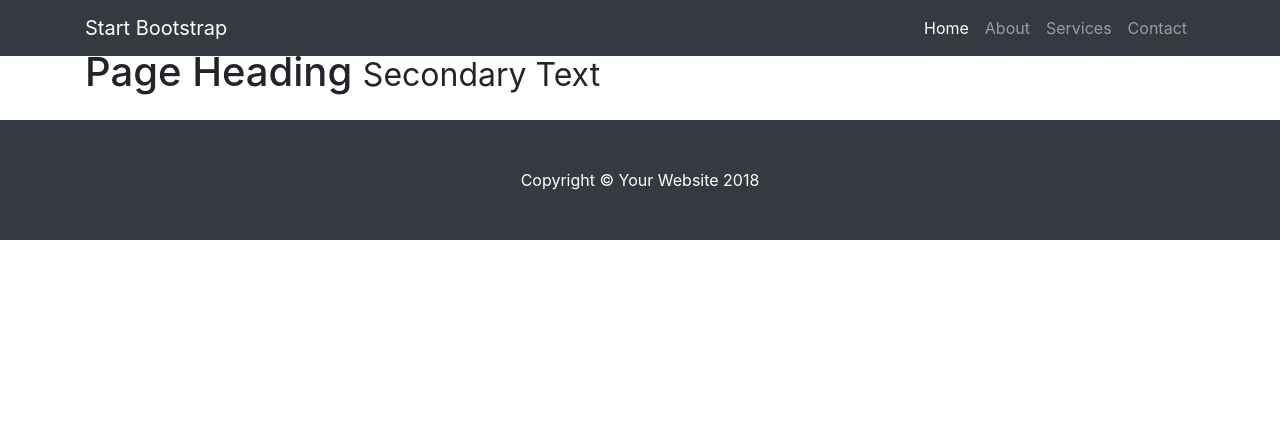
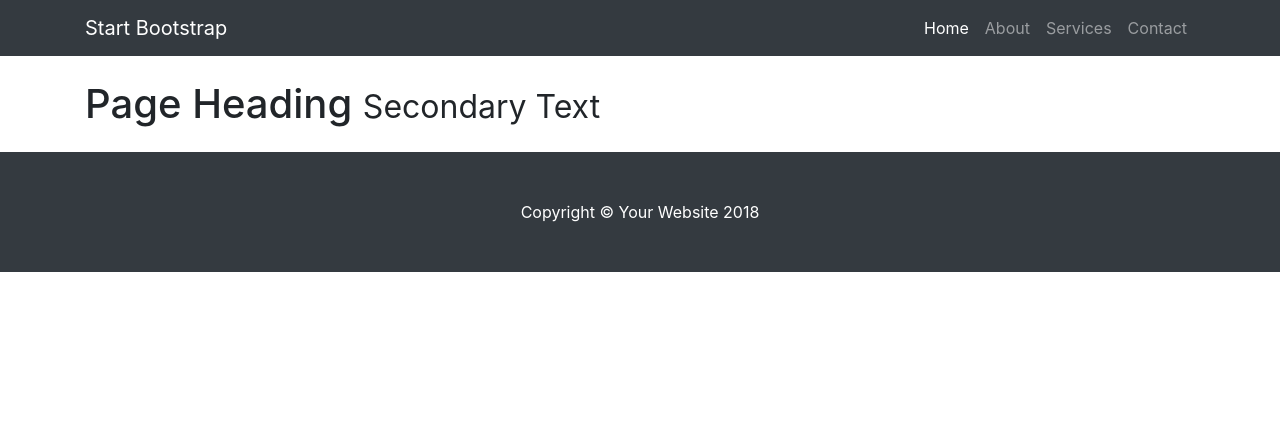
Before and after one commit to nachosmuchos/votelly, a Django app: page / in a window 1280 px wide. Shown: the top 440 px of the page. Run offline with Django 3.2, Linux system fonts and the light colour scheme; data that the repository does not hold is empty; some libraries are stand-ins or nearby versions.

Commit message:
fix for homepage styles

```diff
--- a/programs/templates/programs/home.html
+++ b/programs/templates/programs/home.html
@@ -1,72 +1,5 @@
-<!DOCTYPE html>
-<html lang="en">
-
-body {
-  padding-top: 54px;
-}
-
-@media (min-width: 992px) {
-  body {
-    padding-top: 56px;
-  }
-}
-
-.portfolio-item {
-  margin-bottom: 30px;
-}
-
-.pagination {
-  margin-bottom: 30px;
-}
-
-  <head>
-
-    <meta charset="utf-8">
-    <meta name="viewport" content="width=device-width, initial-scale=1, shrink-to-fit=no">
-    <meta name="description" content="">
-    <meta name="author" content="">
-
-    <link rel="stylesheet" href="https://stackpath.bootstrapcdn.com/bootstrap/4.1.1/css/bootstrap.min.css" integrity="sha384-WskhaSGFgHYWDcbwN70/dfYBj47jz9qbsMId/iRN3ewGhXQFZCSftd1LZCfmhktB" crossorigin="anonymous">
-    <link href="https://unpkg.com/ionicons@4.0.0/dist/css/ionicons.min.css"rel="stylesheet"/>
-
-    <title>3 Col Portfolio - Start Bootstrap Template</title>
-
-    <!-- Bootstrap core CSS -->
-
-    <!-- Custom styles for this template -->
-
-
-  </head>
-
-  <body>
-
-    <!-- Navigation -->
-    <nav class="navbar navbar-expand-lg navbar-dark bg-dark fixed-top">
-      <div class="container">
-        <a class="navbar-brand" href="#">Start Bootstrap</a>
-        <button class="navbar-toggler" type="button" data-toggle="collapse" data-target="#navbarResponsive" aria-controls="navbarResponsive" aria-expanded="false" aria-label="Toggle navigation">
-          <span class="navbar-toggler-icon"></span>
-        </button>
-        <div class="collapse navbar-collapse" id="navbarResponsive">
-          <ul class="navbar-nav ml-auto">
-            <li class="nav-item active">
-              <a class="nav-link" href="#">Home
-                <span class="sr-only">(current)</span>
-              </a>
-            </li>
-            <li class="nav-item">
-              <a class="nav-link" href="#">About</a>
-            </li>
-            <li class="nav-item">
-              <a class="nav-link" href="#">Services</a>
-            </li>
-            <li class="nav-item">
-              <a class="nav-link" href="#">Contact</a>
-            </li>
-          </ul>
-        </div>
-      </div>
-    </nav>
+{% extends 'base.html' %}
+{% block content %}
 
     <!-- Page Content -->
     <div class="container">
@@ -77,42 +10,23 @@ body {
       </h1>
 
       <div class="row">
-
-    {% for program in programs.all %}
+        {% for program in programs.all %}
         <div class="col-lg-4 col-sm-6 portfolio-item">
           <div class="card h-100">
-
+            <a href="#"><img class="card-img-top" src="http://placehold.it/700x400" alt=""></a>
             <div class="card-body">
-              <h4 class="card-title">{{ program.name }}
+              <h4 class="card-title">
+                <a href="{% url 'program_characters' program.id %}">{{ program.name }}</a>
               </h4>
               <p class="card-text">{{ program.description }}</p>
             </div>
-            <div class="card-footer text-muted">
-              <a href="{% url 'program_characters' program.id %}" class="btn btn-primary">Vote</a>
-            </div>
           </div>
         </div>
-    {% endfor %}
+        {% endfor %}
 
       </div>
       <!-- /.row -->
 
     </div>
     <!-- /.container -->
-
-    <!-- Footer -->
-    <footer class="py-5 bg-dark">
-      <div class="container">
-        <p class="m-0 text-center text-white">Copyright &copy; Your Website 2018</p>
-      </div>
-      <!-- /.container -->
-    </footer>
-
-    <!-- Bootstrap core JavaScript -->
-    <script src="https://code.jquery.com/jquery-3.3.1.slim.min.js" integrity="sha384-q8i/X+965DzO0rT7abK41JStQIAqVgRVzpbzo5smXKp4YfRvH+8abtTE1Pi6jizo" crossorigin="anonymous"></script>
-    <script src="https://cdnjs.cloudflare.com/ajax/libs/popper.js/1.14.3/umd/popper.min.js" integrity="sha384-ZMP7rVo3mIykV+2+9J3UJ46jBk0WLaUAdn689aCwoqbBJiSnjAK/l8WvCWPIPm49" crossorigin="anonymous"></script>
-    <script src="https://stackpath.bootstrapcdn.com/bootstrap/4.1.1/js/bootstrap.min.js" integrity="sha384-smHYKdLADwkXOn1EmN1qk/HfnUcbVRZyYmZ4qpPea6sjB/pTJ0euyQp0Mk8ck+5T" crossorigin="anonymous"></script>
-
-  </body>
-
-</html>
+{% endblock %}
--- a/templates/votelly/base.html
+++ b/templates/votelly/base.html
@@ -1,26 +1,89 @@
-<!doctype html>
+<!DOCTYPE html>
 <html lang="en">
+
   <head>
-    <!-- Required meta tags -->
+    <style>
+    body {
+      padding-top: 54px;
+    }
+
+    @media (min-width: 992px) {
+      body {
+        padding-top: 56px;
+      }
+    }
+
+    .portfolio-item {
+      margin-bottom: 30px;
+    }
+
+    .pagination {
+      margin-bottom: 30px;
+    }
+    </style>
+
     <meta charset="utf-8">
     <meta name="viewport" content="width=device-width, initial-scale=1, shrink-to-fit=no">
+    <meta name="description" content="">
+    <meta name="author" content="">
 
-    <!-- Bootstrap CSS -->
+    <title>3 Col Portfolio - Start Bootstrap Template</title>
+
+    <!-- Bootstrap core CSS -->
     <link rel="stylesheet" href="https://stackpath.bootstrapcdn.com/bootstrap/4.1.1/css/bootstrap.min.css" integrity="sha384-WskhaSGFgHYWDcbwN70/dfYBj47jz9qbsMId/iRN3ewGhXQFZCSftd1LZCfmhktB" crossorigin="anonymous">
-    <link href="https://unpkg.com/ionicons@4.0.0/dist/css/ionicons.min.css"rel="stylesheet"/>
 
-    <title>votelly.com</title>
+
   </head>
+
   <body>
+
+    <!-- Navigation -->
+    <nav class="navbar navbar-expand-lg navbar-dark bg-dark fixed-top">
       <div class="container">
+        <a class="navbar-brand" href="#">Start Bootstrap</a>
+        <button class="navbar-toggler" type="button" data-toggle="collapse" data-target="#navbarResponsive" aria-controls="navbarResponsive" aria-expanded="false" aria-label="Toggle navigation">
+          <span class="navbar-toggler-icon"></span>
+        </button>
+        <div class="collapse navbar-collapse" id="navbarResponsive">
+          <ul class="navbar-nav ml-auto">
+            <li class="nav-item active">
+              <a class="nav-link" href="#">Home
+                <span class="sr-only">(current)</span>
+              </a>
+            </li>
+            <li class="nav-item">
+              <a class="nav-link" href="#">About</a>
+            </li>
+            <li class="nav-item">
+              <a class="nav-link" href="#">Services</a>
+            </li>
+            <li class="nav-item">
+              <a class="nav-link" href="#">Contact</a>
+            </li>
+          </ul>
+        </div>
+      </div>
+    </nav>
+    <!-- Required meta tags -->
+
     {% block content %}
     {% endblock %}
+
+  <!-- /.container -->
+
+  <!-- Footer -->
+  <footer class="py-5 bg-dark">
+    <div class="container">
+      <p class="m-0 text-center text-white">Copyright &copy; Your Website 2018</p>
     </div>
+    <!-- /.container -->
+  </footer>
 
-    <!-- Optional JavaScript -->
-    <!-- jQuery first, then Popper.js, then Bootstrap JS -->
+  <!-- Bootstrap core JavaScript -->
   <script src="https://code.jquery.com/jquery-3.3.1.slim.min.js" integrity="sha384-q8i/X+965DzO0rT7abK41JStQIAqVgRVzpbzo5smXKp4YfRvH+8abtTE1Pi6jizo" crossorigin="anonymous"></script>
   <script src="https://cdnjs.cloudflare.com/ajax/libs/popper.js/1.14.3/umd/popper.min.js" integrity="sha384-ZMP7rVo3mIykV+2+9J3UJ46jBk0WLaUAdn689aCwoqbBJiSnjAK/l8WvCWPIPm49" crossorigin="anonymous"></script>
   <script src="https://stackpath.bootstrapcdn.com/bootstrap/4.1.1/js/bootstrap.min.js" integrity="sha384-smHYKdLADwkXOn1EmN1qk/HfnUcbVRZyYmZ4qpPea6sjB/pTJ0euyQp0Mk8ck+5T" crossorigin="anonymous"></script>
+
 </body>
+
 </html>
```
Lines whose indentation alone changed are shown as unchanged.
